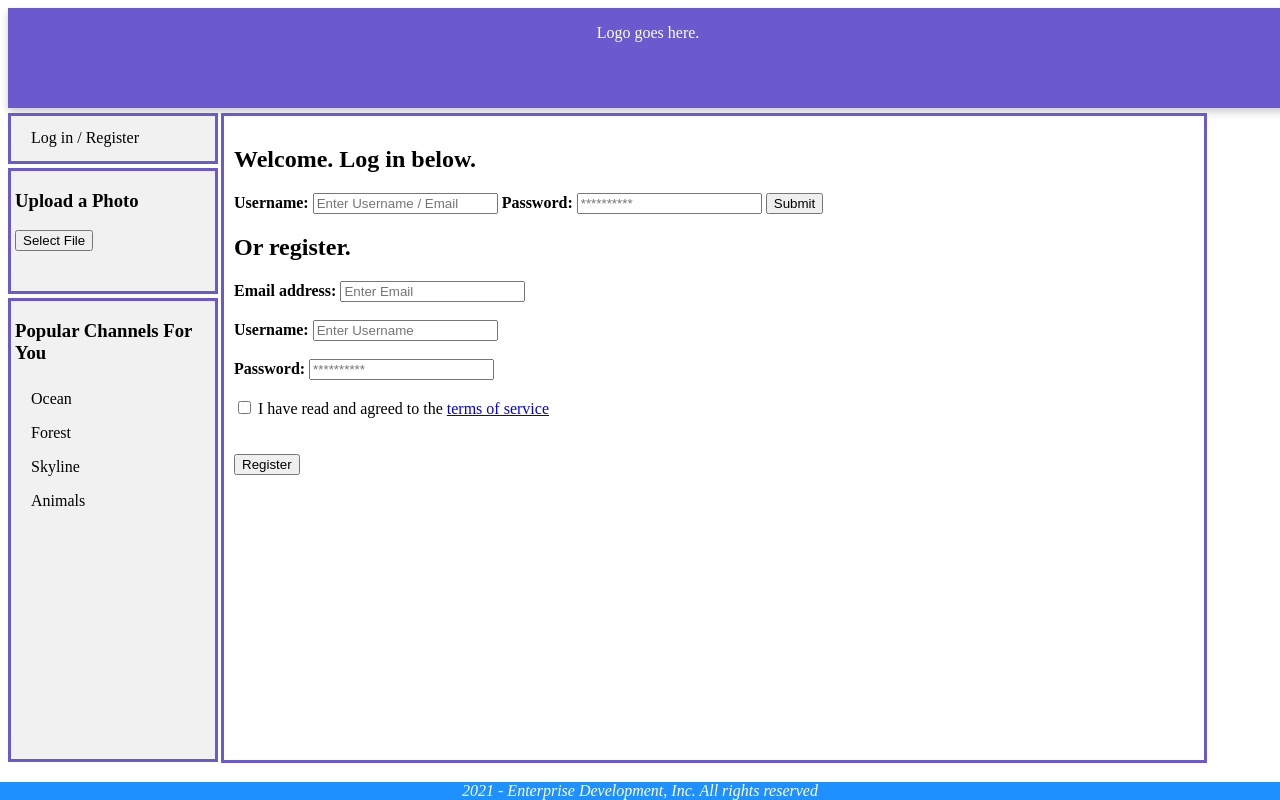
After one commit to ra91hw/Go-To-Application, a PHP site: page /login.html in a window 1280 px wide. The commit adds this page. Run offline with PHP 8.4, Linux system fonts and the light colour scheme.

Commit message:
Added login / register page

```diff
--- a/index.html
+++ b/index.html
@@ -16,6 +16,12 @@
 				<div class="logo">
 					<p>Logo goes here.</p>
 				</div>
+			</div>
+		</section>
+
+		<section id="Login">
+			<div id="login" class="login">
+				<ul> <li> <a href="login.html">Log in / Register</a> </li> </ul>
 			</div>
 		</section>
 
--- /dev/null
+++ b/login.html
@@ -0,0 +1,97 @@
+<!DOCTYPE html>
+<html>
+	<head>
+		<title>Log In</title>
+		<!-- basic meta data for webpage -->
+		<meta charset="utf-8">
+		<meta name="Keywords" content="photos, sharing, tags, location">
+
+		<!-- import style sheet -->
+		<link rel="stylesheet" href="stylesheet.css">
+	</head>
+	<body>
+
+		<section id="logo">
+			<div id="header" class="header">
+				<div class="logo">
+					<p>Logo goes here.</p>
+				</div>
+			</div>
+		</section>
+
+		<section id="Login">
+			<div id="login" class="login">
+				<ul> <li> <a href="login.html">Log in / Register</a> </li> </ul>
+			</div>
+		</section>
+
+		<section id="Upload">
+			<div id="uploader" class="uploader">
+				<div class="upload">
+					<h3>Upload a Photo</h3>
+					<button type="button" onclick="document.getElementById('file-input').click();">Select File</button>
+					<input id="file-input" type="file" name="test" style="display: none;" />
+				</div>
+			</div>
+		</section>
+
+		<section id="Popular">
+			<div id="menu" class="menu">
+				<div class="popular">
+					<h3>Popular Channels For You</h3>
+					<ul>
+						<li><a href="placeholder">Ocean</a></li>
+						<li><a href="placeholder">Forest</a></li>
+						<li><a href="placeholder">Skyline</a></li>
+						<li><a href="placeholder">Animals</a></li>
+					</ul>
+				</div>
+			</div>
+		</section>
+
+		<section id="content">
+			<div id="pictures" class="pictures">
+				<div class="content">
+					<!--Structurally inspired around the more basic elements of https://www.w3schools.com/howto/howto_css_login_form.asp-->
+					<h1>Welcome. Log in below.</h1>
+					<label for="username"><b>Username:</b></label>
+					<input type="text" placeholder="Enter Username / Email" name="username" required>
+					<label for="password"><b>Password:</b></label>
+					<input type="password" placeholder="**********" name="password" required>
+					<button type="button" onclick="alert('Log in attempt');">Submit</button>
+
+					<h1>Or register.</h1>
+					<label for="email"><b>Email address:</b></label>
+					<input type="text" placeholder="Enter Email" name="email" required>
+					<br> <br>
+
+					<label for="username"><b>Username:</b></label>
+					<input type="text" placeholder="Enter Username" name="username" required>
+					<br> <br>
+
+					<label for="password"><b>Password: </b></label>
+					<input type="password" placeholder="**********" name="password" required>
+					<br> <br>
+
+					<input type="checkbox" id="tos" name="tos">
+					<label for="tos">I have read and agreed to the <a href="placeholder" target="_blank">terms of service</a></label><br>
+					<br> <br>
+
+					<button type="button" onclick="alert('Register attempt');">Register</button>
+				</div>
+			</div>
+		</section>
+
+		<section class="footer">
+			<div id="footer" class="footer">
+				<i class="far fa-copyright">2021 - Enterprise Development, Inc. All rights reserved</i>
+				<div style="font-size:2em">
+					<a href="http://facebook.com"><i class="fab fa-facebook"></i></a>
+					<a href="http://twitter.com"><i class="fab fa-twitter"></i></a>
+					<a href="http://instagram.com"><i class="fab fa-instagram"></i></a>
+				</div>
+			</div>
+		</section>
+
+	</body>
+</html>
--- a/stylesheet.css
+++ b/stylesheet.css
@@ -14,9 +14,25 @@ body {
 	z-index: 1;
 	box-shadow: 0 4px 8px 0 rgba(0, 0, 0, 0.2)
 }
+
+.login {
+	position: fixed;
+	margin-top: 105px;
+	padding: 0;
+	padding-top: 5px;
+	padding-left: 4px;
+	width: 200px;
+	border-style: solid;
+	border-width: 3px;
+	border-color: SlateBlue;
+	background-color: #f1f1f1;
+	height: 5%;
+	z-index: 1;
+}
+
 .uploader {
 	position: fixed;
-	margin-top: 105px;
+	margin-top: 160px;
 	padding: 0;
 	padding-left: 4px;
 	width: 200px;
@@ -29,15 +45,16 @@ body {
 }
 .menu {
 	position: fixed;
-	margin-top: 236px;
+	margin-top: 290px;
 	padding: 0;
 	padding-left: 4px;
+	padding-bottom: 2px;
 	width: 200px;
 	border-style: solid;
 	border-width: 3px;
 	border-color: SlateBlue;
 	background-color: #f1f1f1;
-	height: 64%;
+	height: 57%;
 	z-index: 1;
 }
 
```
